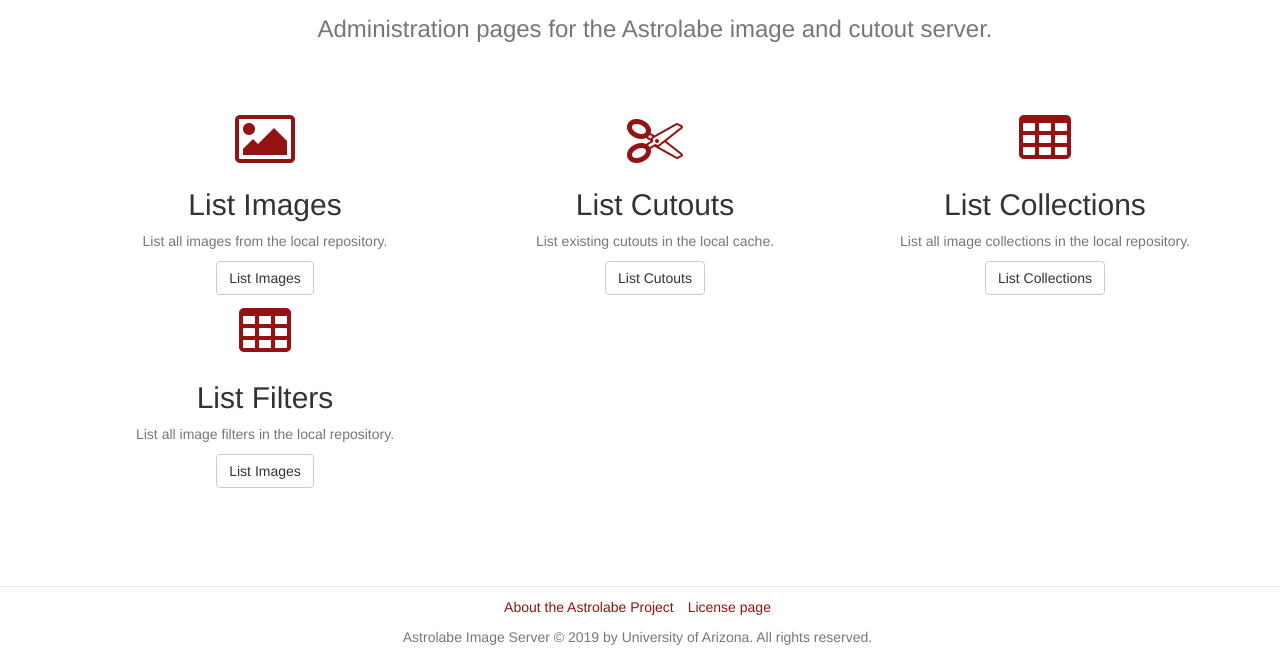
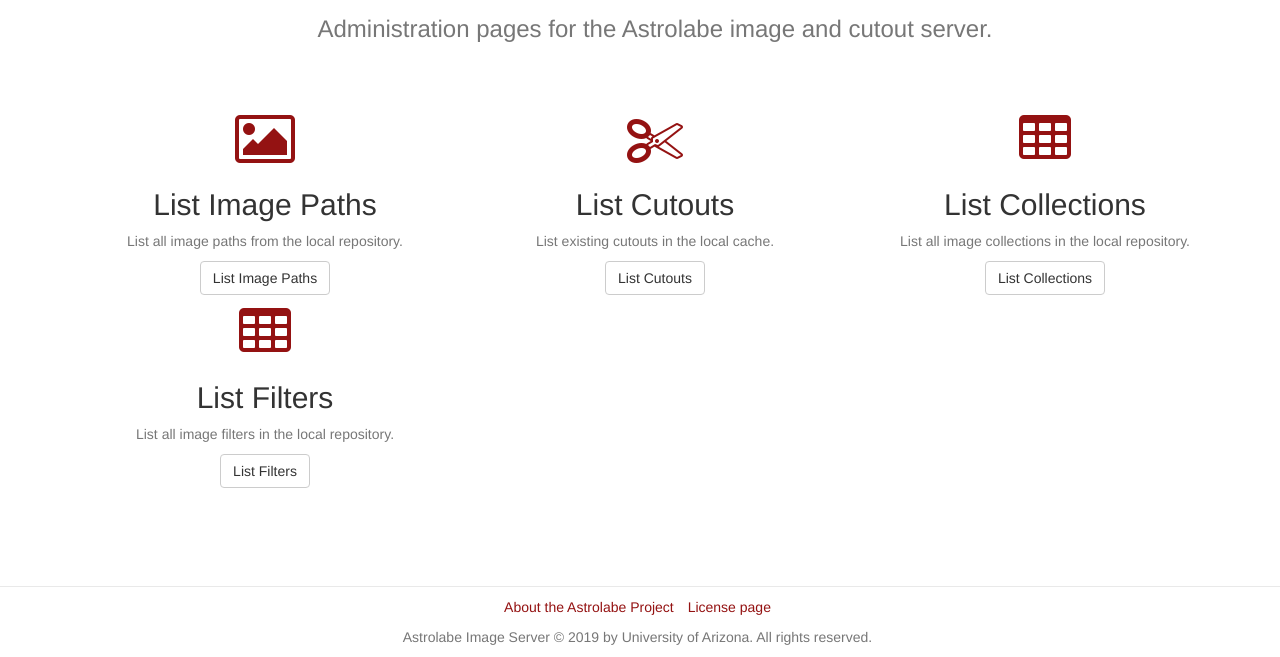
Before and after one commit to AstrolabeProject/cuts, a Flask app: page / in a window 1280 px wide. Shown: the part 154-811 px from the top of the page. Run offline with Flask 2, Linux system fonts and the light colour scheme; some libraries are stand-ins or nearby versions.

Commit message:
Correct doc strings on GUI.

```diff
--- a/cuts/blueprints/pages/templates/pages/index.html
+++ b/cuts/blueprints/pages/templates/pages/index.html
@@ -14,10 +14,10 @@
     <div class="row text-center">
       <div class="col-lg-4">
         <i class="fa fa-fw fa-4x fa-image text-primary"></i>
-        <h2>List Images</h2>
-        <p class="text-muted">List all images from the local repository.</p>
+        <h2>List Image Paths</h2>
+        <p class="text-muted">List all image paths from the local repository.</p>
         <p>
-          <a href="{{ url_for('img.list_image_paths') }}" class="btn btn-default">List Images</a>
+          <a href="{{ url_for('img.list_image_paths') }}" class="btn btn-default">List Image Paths</a>
         </p>
       </div>
       <div class="col-lg-4">
@@ -41,7 +41,7 @@
         <h2>List Filters</h2>
         <p class="text-muted">List all image filters in the local repository.</p>
         <p>
-          <a href="{{ url_for('img.list_filters') }}" class="btn btn-default">List Images</a>
+          <a href="{{ url_for('img.list_filters') }}" class="btn btn-default">List Filters</a>
         </p>
       </div>
     </div>
```
